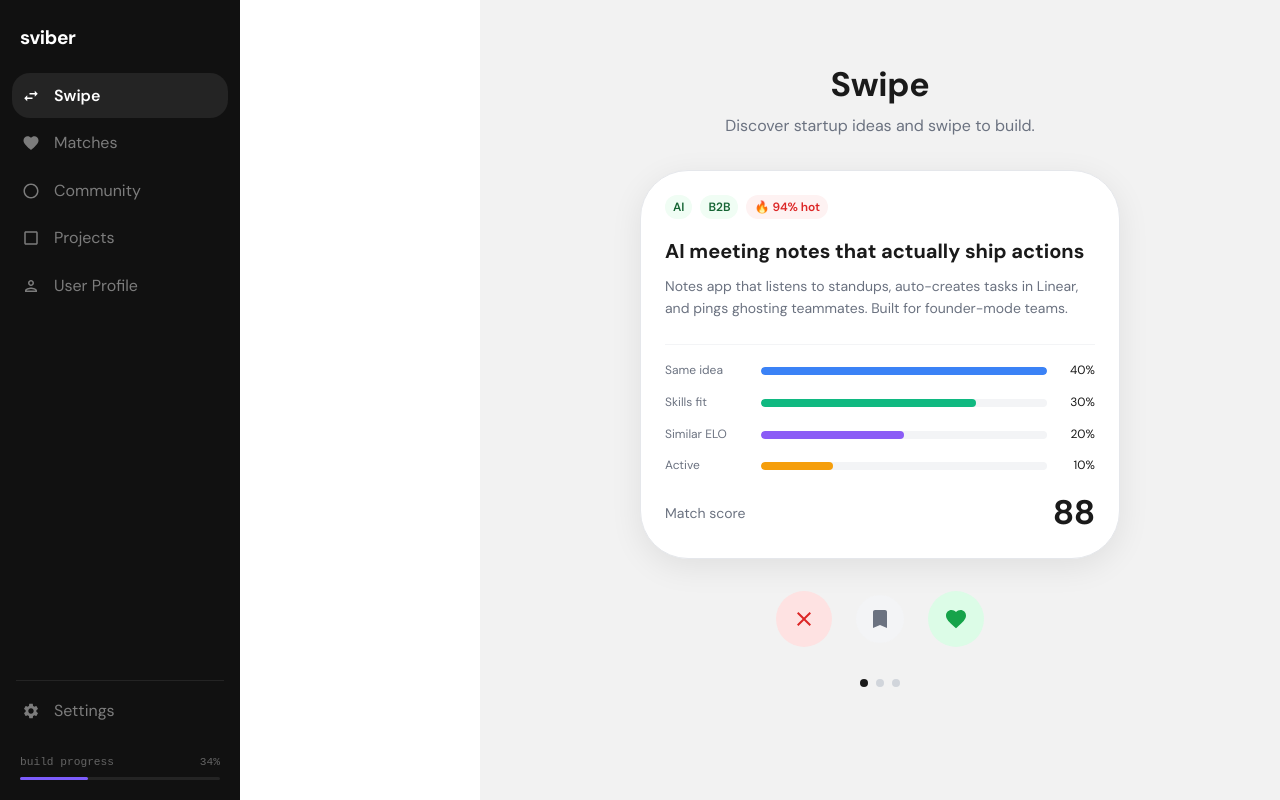
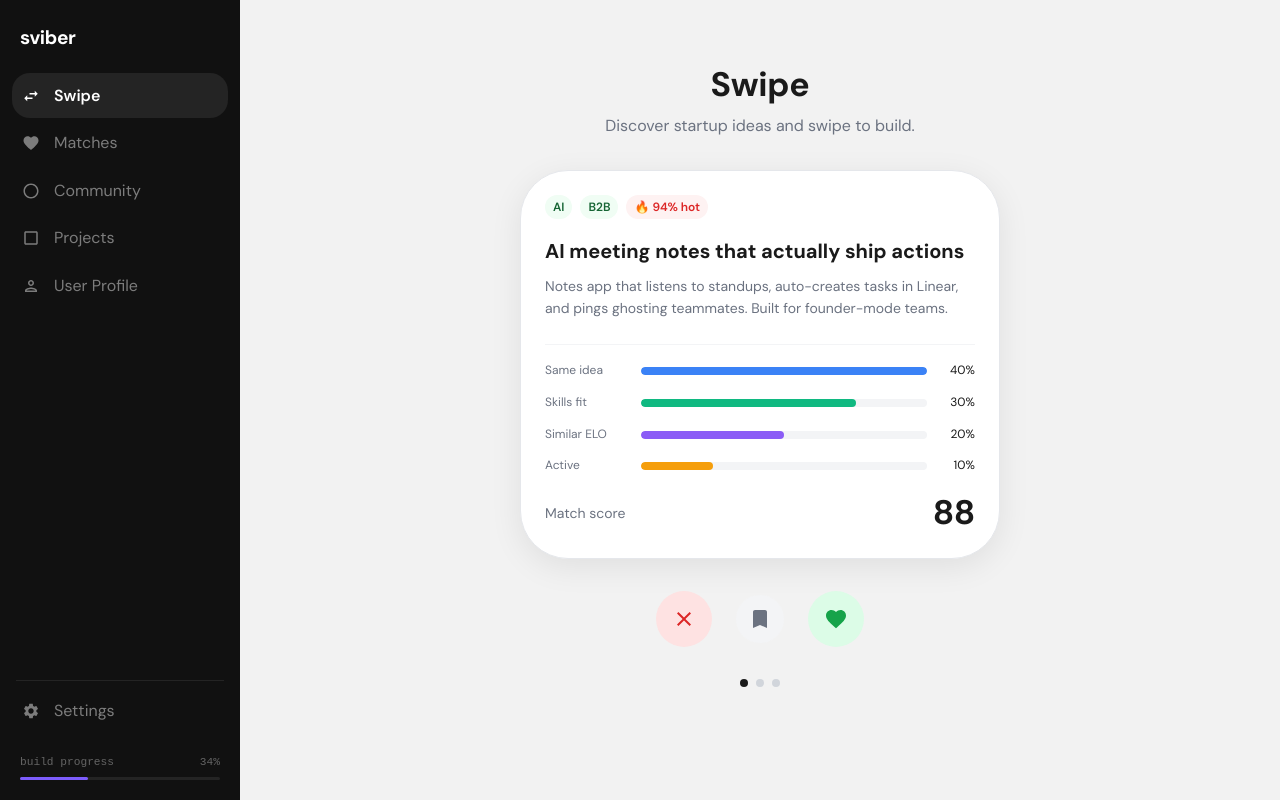
Before and after one commit to som1shi/sviber, a React (Vite) app in the folder client/: page /app/swipe in a window 1280 px wide. Built offline with nearby package versions, Linux system fonts and the light colour scheme; no server answers.

Commit message:
fix: remove double sidebar offset causing white gap on content pages

```diff
--- a/client/src/layouts/AppLayout.jsx
+++ b/client/src/layouts/AppLayout.jsx
@@ -12,8 +12,8 @@ export default function AppLayout() {
       <Box
         component="main"
         sx={{
-          width: `calc(100vw - ${DRAWER_WIDTH}px)`,
-          ml: `${DRAWER_WIDTH}px`,
+          flex: 1,
+          minWidth: 0,
           backgroundColor: '#F2F2F2',
           display: 'flex',
           flexDirection: 'column',
```
